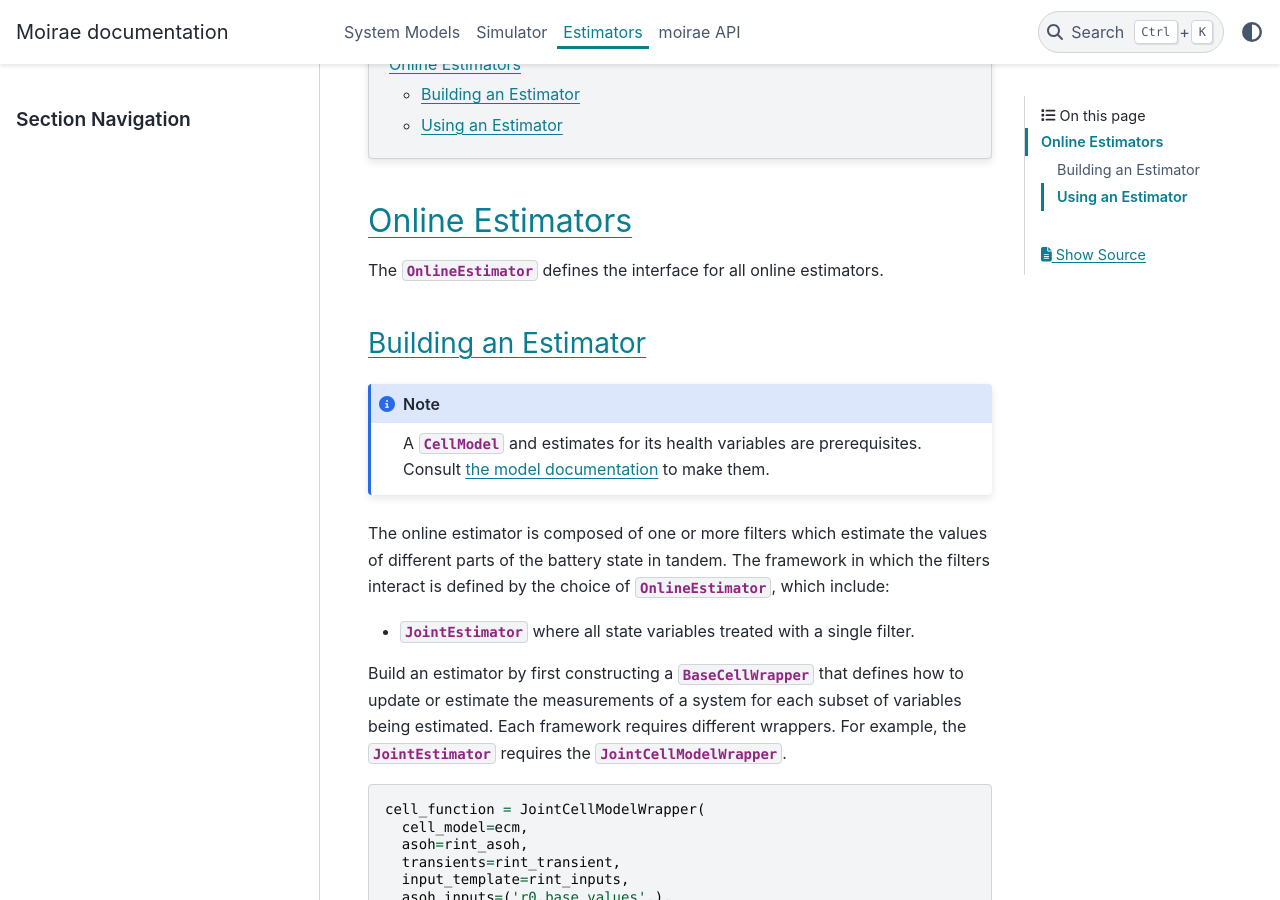
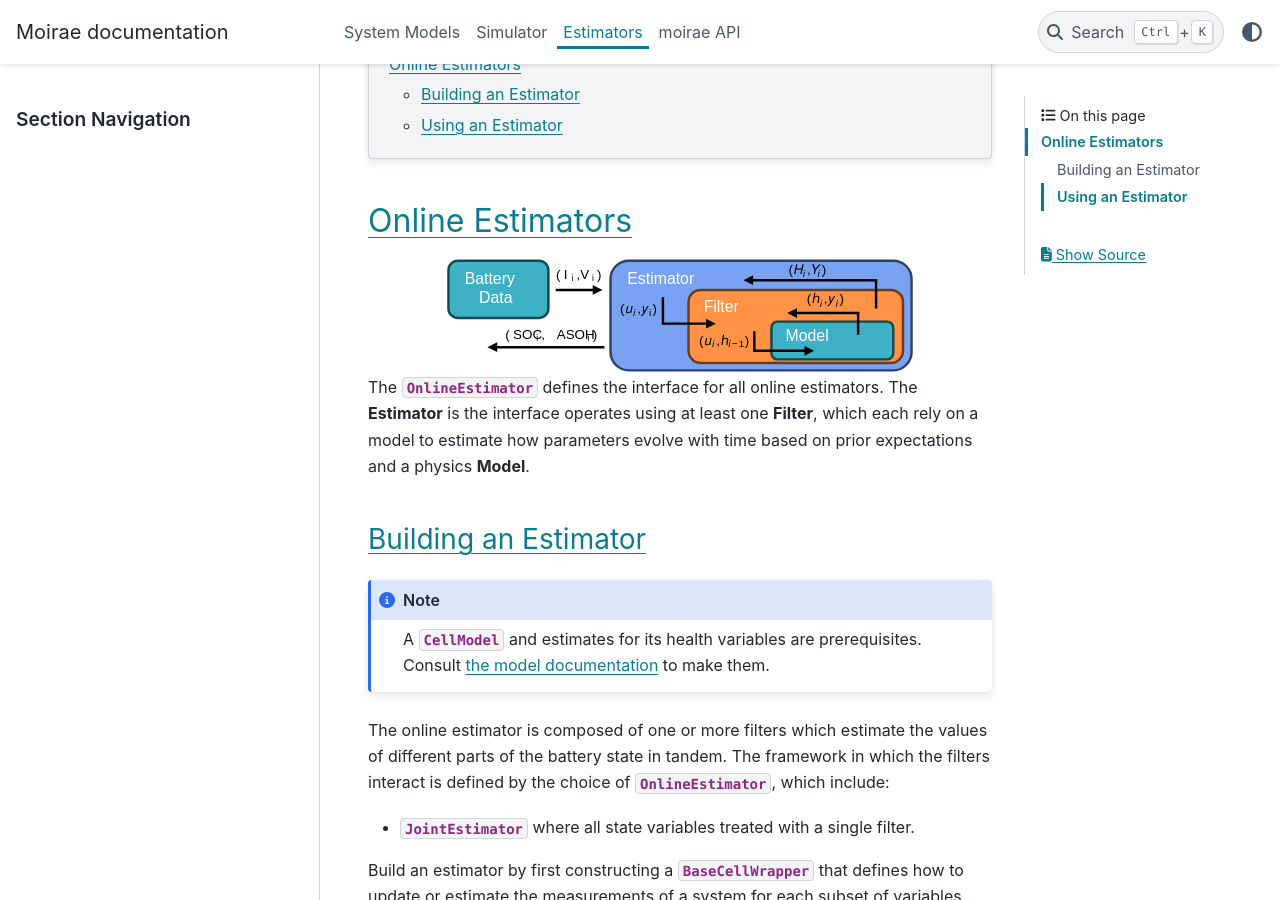
Before and after one commit to ROVI-org/auto-soh, a Sphinx documentation site: the page built from docs/estimators/index.rst, in a window 1280 px wide and 900 px high, scrolled down 417 px. Built offline with Sphinx 7.4.7 and the PyData theme 0.15.4, drawn with Linux system fonts in a browser that asks for light colours.

Commit message:
Add figure for Estimator/Filter/Model

```diff
--- a/docs/estimators/index.rst
+++ b/docs/estimators/index.rst
@@ -16,7 +16,14 @@ Estimators come in several categories:
 Online Estimators
 -----------------
 
+.. image:: ../_static/explain-filter.svg
+    :alt: Estimators receive data from a battery dataset then pass inputs and outputs to Filters, which rely on Models to estimate state changes and measurements
+    :align: center
+    :width: 75 %
+
 The :class:`~moirae.estimators.online.OnlineEstimator` defines the interface for all online estimators.
+The **Estimator** is the interface operates using at least one **Filter**, which each rely on a model to estimate
+how parameters evolve with time based on prior expectations and a physics **Model**.
 
 Building an Estimator
 +++++++++++++++++++++
```
Also changed, not shown: docs/_static/explain-filter.svg (added), 1 other file.
